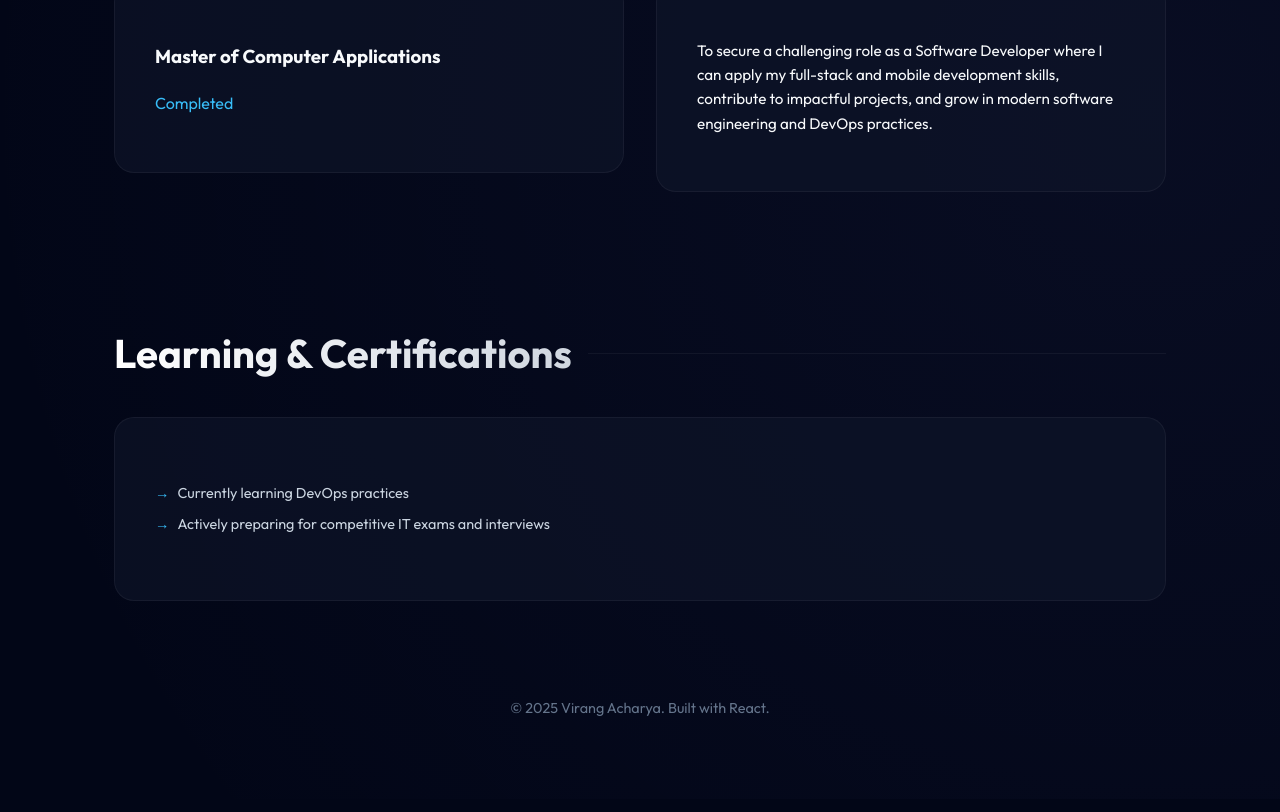
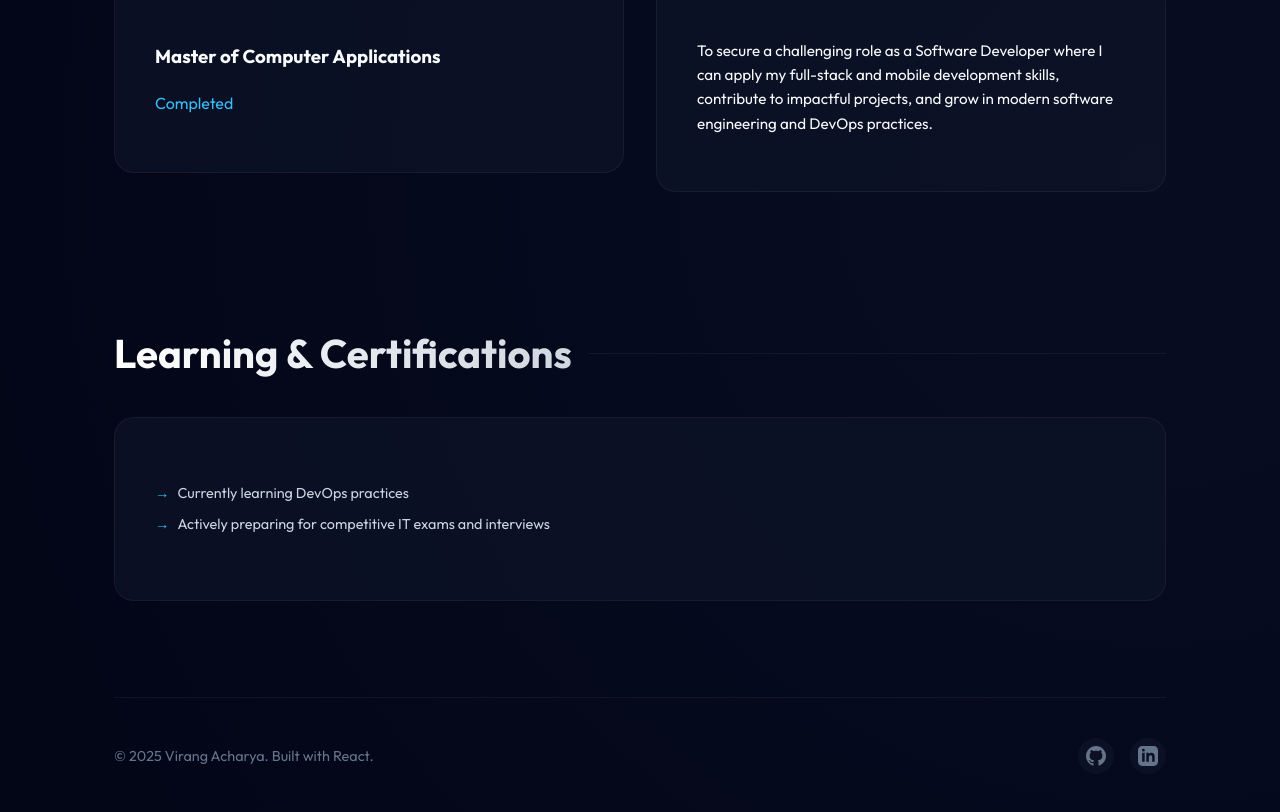
Before and after one commit to Virang007/fontaction, a React (Vite) app: page / in a window 1280 px wide. Shown: the part 2646-3458 px from the top of the page. Built offline with nearby package versions, Linux system fonts and the light colour scheme.

Commit message:
added the GitHub and LinkedIn buttons to the footer  #5 or #<5>

```diff
--- a/src/App.jsx
+++ b/src/App.jsx
@@ -164,8 +164,20 @@
           </Routes>
         </main>
 
-        <footer style={{ textAlign: 'center', marginTop: '4rem', color: 'var(--text-dim)', fontSize: '0.9rem' }}>
+        <footer className="footer animate-in">
           <p>© {new Date().getFullYear()} Virang Acharya. Built with React.</p>
+          <div className="footer-social">
+            <a href="https://github.com/Virang007" target="_blank" rel="noopener noreferrer" className="social-icon" aria-label="GitHub">
+              <svg xmlns="http://www.w3.org/2000/svg" width="20" height="20" viewBox="0 0 24 24" fill="currentColor">
+                <path d="M12 0c-6.626 0-12 5.373-12 12 0 5.302 3.438 9.8 8.207 11.387.599.111.793-.261.793-.577v-2.234c-3.338.726-4.033-1.416-4.033-1.416-.546-1.387-1.333-1.756-1.333-1.756-1.089-.745.083-.729.083-.729 1.205.084 1.839 1.237 1.839 1.237 1.07 1.834 2.807 1.304 3.492.997.107-.775.418-1.305.762-1.604-2.665-.305-5.467-1.334-5.467-5.931 0-1.311.469-2.381 1.236-3.221-.124-.303-.535-1.524.117-3.176 0 0 1.008-.322 3.301 1.23.957-.266 1.983-.399 3.003-.404 1.02.005 2.047.138 3.006.404 2.291-1.552 3.297-1.23 3.297-1.23.653 1.653.242 2.874.118 3.176.77.84 1.235 1.911 1.235 3.221 0 4.609-2.807 5.624-5.479 5.921.43.372.823 1.102.823 2.222v3.293c0 .319.192.694.801.576 4.765-1.589 8.199-6.086 8.199-11.386 0-6.627-5.373-12-12-12z" />
+              </svg>
+            </a>
+            <a href="https://linkedin.com" target="_blank" rel="noopener noreferrer" className="social-icon" aria-label="LinkedIn">
+              <svg xmlns="http://www.w3.org/2000/svg" width="20" height="20" viewBox="0 0 24 24" fill="currentColor">
+                <path d="M19 0h-14c-2.761 0-5 2.239-5 5v14c0 2.761 2.239 5 5 5h14c2.762 0 5-2.239 5-5v-14c0-2.761-2.238-5-5-5zm-11 19h-3v-11h3v11zm-1.5-12.268c-.966 0-1.75-.79-1.75-1.764s.784-1.764 1.75-1.764 1.75.79 1.75 1.764-.783 1.764-1.75 1.764zm13.5 12.268h-3v-5.604c0-3.368-4-3.113-4 0v5.604h-3v-11h3v1.765c1.396-2.586 7-2.777 7 2.476v6.759z" />
+              </svg>
+            </a>
+          </div>
         </footer>
       </div>
     </Router>
--- a/src/index.css
+++ b/src/index.css
@@ -434,3 +434,46 @@
     font-size: 2.5rem;
   }
 }
+
+/* Footer Styles */
+.footer {
+  display: flex;
+  justify-content: space-between;
+  align-items: center;
+  padding: 2rem 0;
+  margin-top: 4rem;
+  color: var(--text-dim);
+  font-size: 0.9rem;
+  border-top: 1px solid var(--border-color);
+}
+
+.footer-social {
+  display: flex;
+  gap: 1rem;
+  align-items: center;
+}
+
+.social-icon {
+  color: var(--text-dim);
+  transition: all 0.3s ease;
+  display: flex;
+  align-items: center;
+  justify-content: center;
+  padding: 0.5rem;
+  border-radius: 50%;
+  background: rgba(255, 255, 255, 0.03);
+}
+
+.social-icon:hover {
+  color: var(--accent-primary);
+  background: rgba(56, 189, 248, 0.1);
+  transform: translateY(-2px);
+}
+
+@media (max-width: 768px) {
+  .footer {
+    flex-direction: column;
+    gap: 1.5rem;
+    text-align: center;
+  }
+}
```
